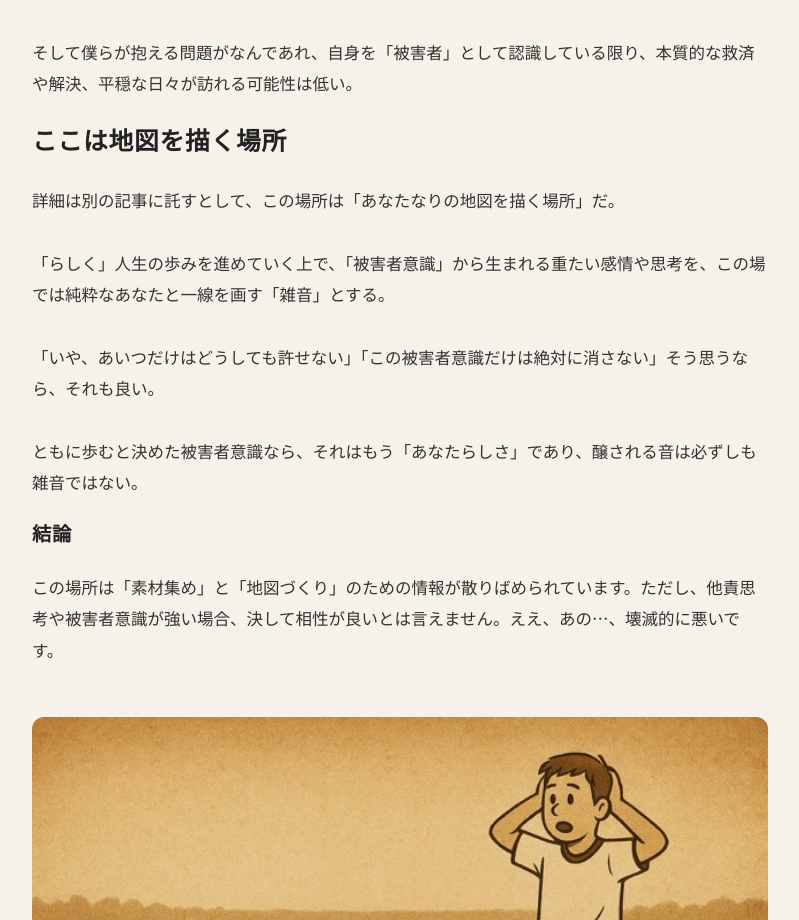
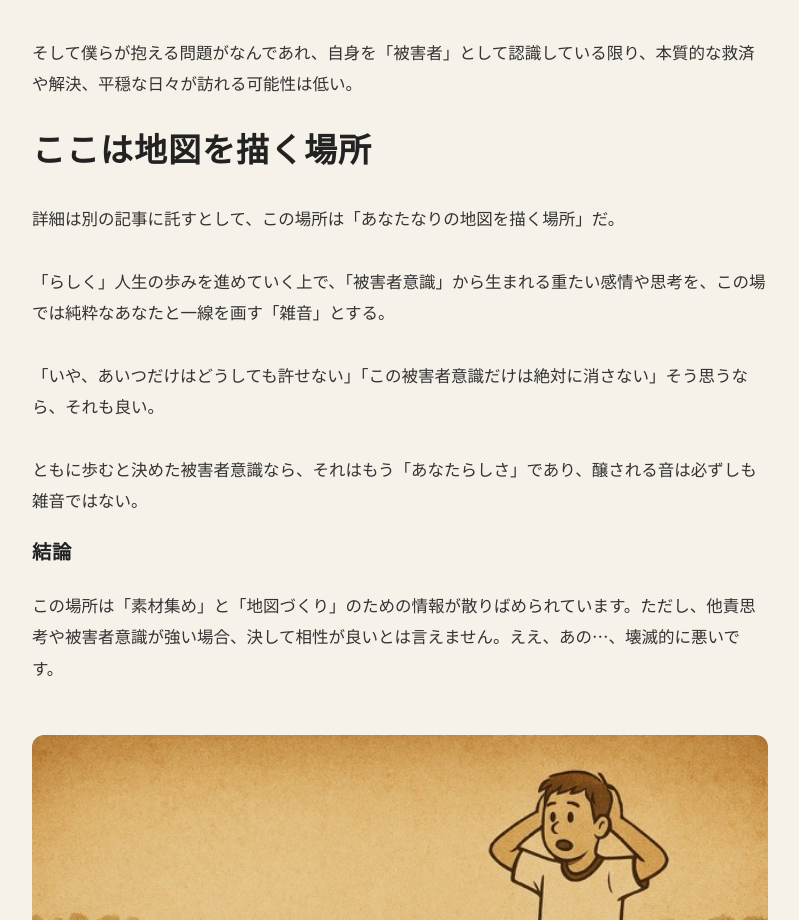
Before and after one commit to hiracoh/watashihertz, a Next.js app: page /guide/second in a window 1280 px wide. Shown: the part 1745-2665 px from the top of the page, without its empty margins (240-1039 px from the left). Built offline with nearby package versions, Linux system fonts and the light colour scheme; a web font is replaced by a local one.

Commit message:
Update page.js

```diff
--- a/app/guide/second/page.js
+++ b/app/guide/second/page.js
@@ -57,7 +57,7 @@ export default function GuideSecond() {
 そして僕らが抱える問題がなんであれ、自身を「被害者」として認識している限り、本質的な救済や解決、平穏な日々が訪れる可能性は低い。`}
       </p>
 
-      <h2>ここは地図を描く場所</h2>
+      <h1>ここは地図を描く場所</h1>
       <p style={{ whiteSpace: "pre-line" }}>
 {`詳細は別の記事に託すとして、この場所は「あなたなりの地図を描く場所」だ。
 
```
